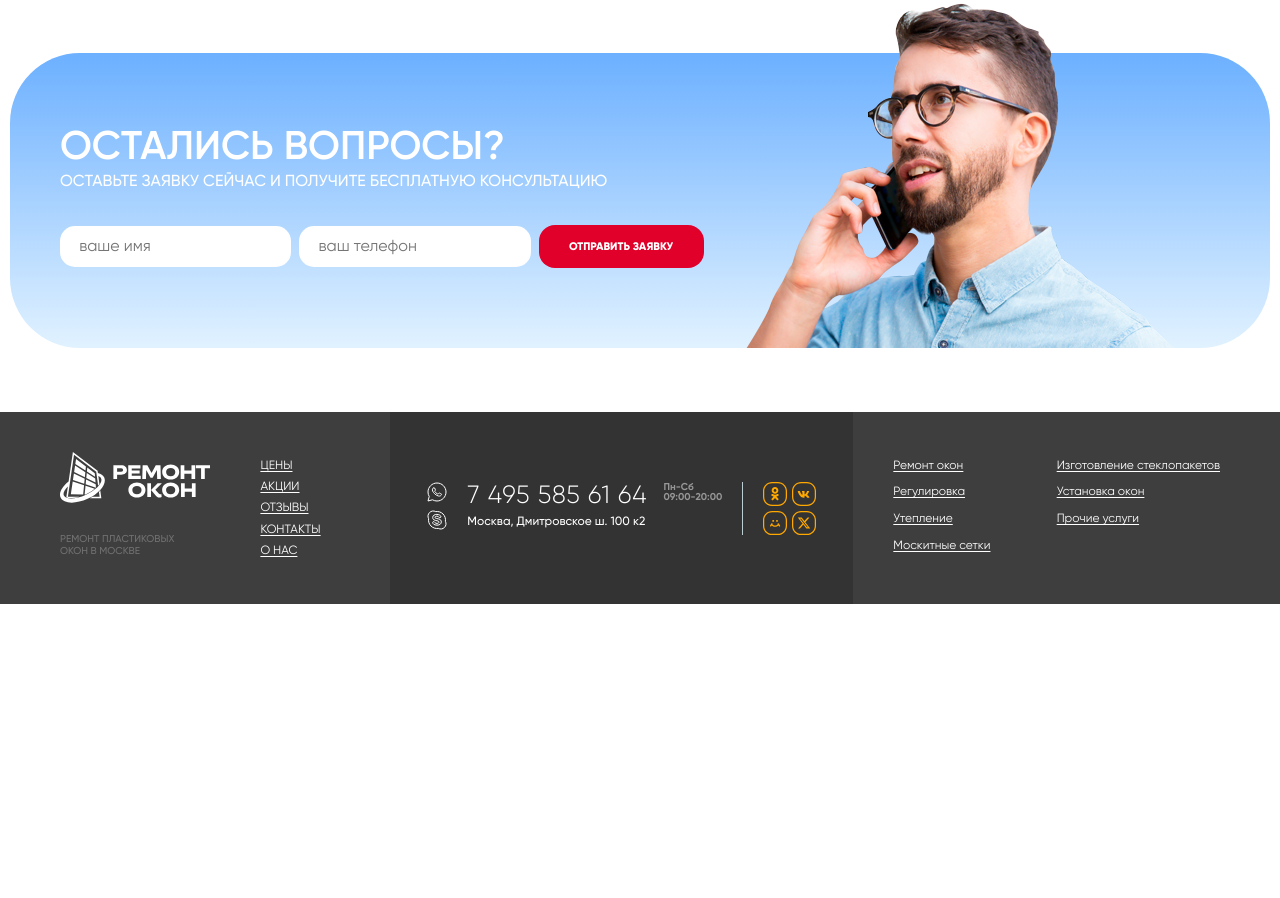
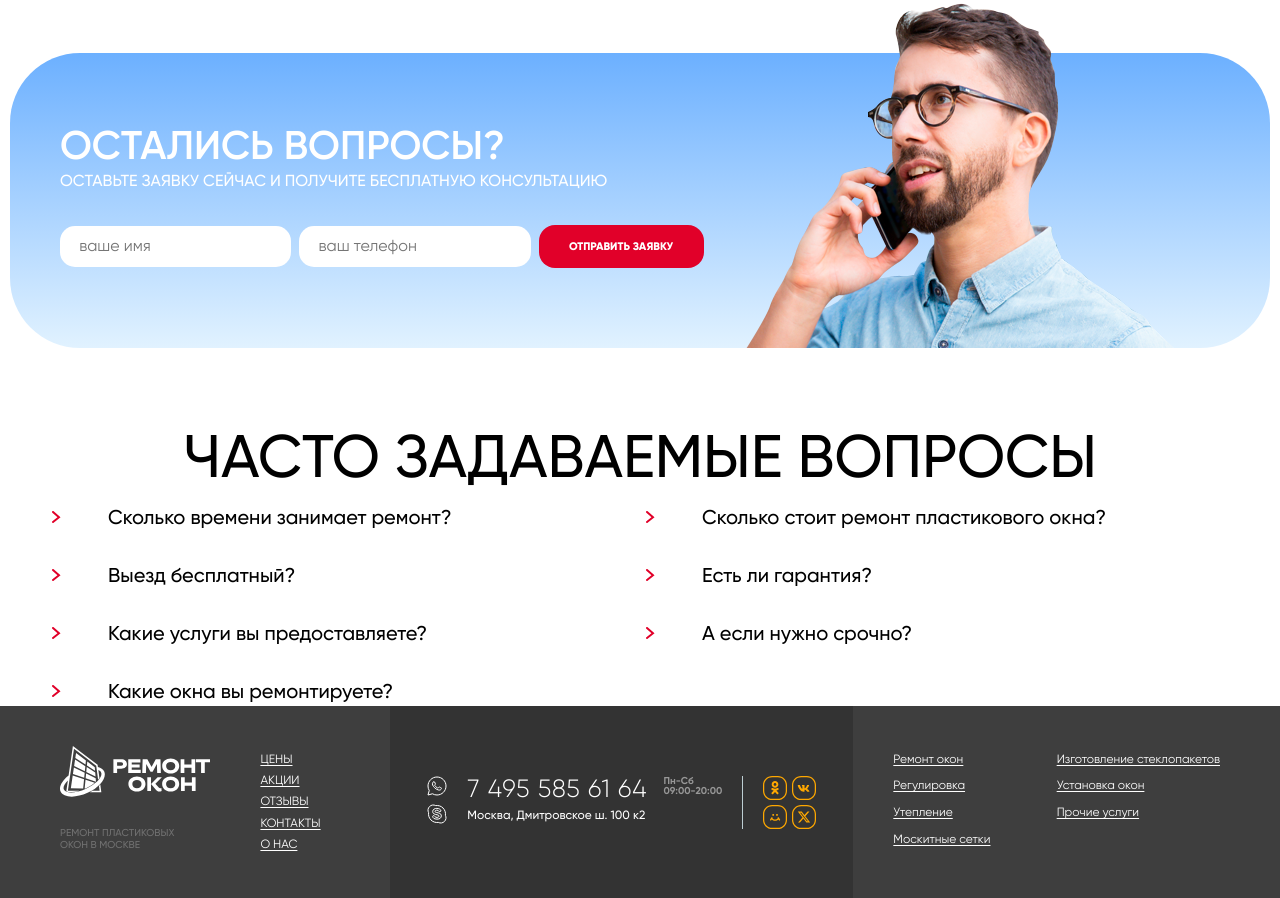
Before and after one commit to KharlamovEgor/repair, a website built with Vite: page src/index.html in a window 1280 px wide. Shown: the part 4578-5476 px from the top of the page. Before the commit the page ends 5182 px from the top, so only its background shows below. Built offline with nearby package versions, Linux system fonts and the light colour scheme.

Commit message:
faq is added

```diff
--- a/src/css/style.css
+++ b/src/css/style.css
@@ -737,6 +737,65 @@ button {
   padding-bottom: 5em;
 }
 
+/*FAQ*/
+
+.faq__title {
+  text-align: center;
+}
+
+.faq__grid {
+  display: grid;
+  grid-template-columns: 1fr 1fr;
+  gap: 1.75em;
+}
+
+.faq__grid-item {
+  padding-left: 3em;
+}
+
+.faq__grid-title {
+  font-weight: 500;
+  font-size: 1.25rem;
+  color: var(--dark-color);
+  position: relative;
+
+  &::before {
+    content: url(../images/red-arrow.svg);
+    position: absolute;
+    transform: rotate(-90deg);
+    left: -3em;
+    top: 0;
+  }
+}
+
+.faq__grid-text {
+  max-height: 0;
+  overflow: hidden;
+  transition: all 0.5s ease-in;
+  color: var(--text-color-alt);
+  font-size: 1rem;
+  font-weight: 500;
+
+  p {
+    padding-top: 1.25em;
+  }
+}
+
+.faq__grid-item.open .faq__grid-text {
+  max-height: 100px;
+}
+
+.faq__grid-item.open .faq__grid-title {
+  font-weight: 700;
+  &::before {
+    content: url(../images/red-arrow.svg);
+    position: absolute;
+    transform: rotate(0deg);
+    left: -3em;
+    top: 0;
+  }
+}
+
 /*FOOTER*/
 
 .footer {
--- a/src/index.html
+++ b/src/index.html
@@ -1,4 +1,4 @@
-<!DOCTYPE html>
+<!doctype html>
 <html lang="ru">
   <head>
     <meta charset="UTF-8" />
@@ -752,6 +752,82 @@
           </div>
         </div>
       </section>
+      <section class="faq">
+        <div class="container">
+          <div class="faq__inner">
+            <h3 class="title faq__title">Часто задаваемые вопросы</h3>
+            <div class="faq__grid">
+              <div class="faq__grid-item">
+                <h4 class="faq__grid-title">
+                  Сколько времени занимает ремонт?
+                </h4>
+                <div class="faq__grid-text">
+                  <p>
+                    Среднее время работы ремонта или замена фурнитуры на
+                    пластиковом окне от 20 до 40 минут.
+                  </p>
+                </div>
+              </div>
+              <div class="faq__grid-item">
+                <h4 class="faq__grid-title">
+                  Сколько стоит ремонт пластикового окна?
+                </h4>
+                <div class="faq__grid-text">
+                  <p>
+                    Среднее время работы ремонта или замена фурнитуры на
+                    пластиковом окне от 20 до 40 минут.
+                  </p>
+                </div>
+              </div>
+              <div class="faq__grid-item">
+                <h4 class="faq__grid-title">Выезд бесплатный?</h4>
+                <div class="faq__grid-text">
+                  <p>
+                    Среднее время работы ремонта или замена фурнитуры на
+                    пластиковом окне от 20 до 40 минут.
+                  </p>
+                </div>
+              </div>
+              <div class="faq__grid-item">
+                <h4 class="faq__grid-title">Есть ли гарантия?</h4>
+                <div class="faq__grid-text">
+                  <p>
+                    Среднее время работы ремонта или замена фурнитуры на
+                    пластиковом окне от 20 до 40 минут.
+                  </p>
+                </div>
+              </div>
+              <div class="faq__grid-item">
+                <h4 class="faq__grid-title">Какие услуги вы предоставляете?</h4>
+                <div class="faq__grid-text">
+                  <p>
+                    Среднее время работы ремонта или замена фурнитуры на
+                    пластиковом окне от 20 до 40 минут.
+                  </p>
+                </div>
+              </div>
+              <div class="faq__grid-item">
+                <h4 class="faq__grid-title">А если нужно срочно?</h4>
+                <div class="faq__grid-text">
+                  <p>
+                    Среднее время работы ремонта или замена фурнитуры на
+                    пластиковом окне от 20 до 40 минут.
+                  </p>
+                </div>
+              </div>
+              <div class="faq__grid-item">
+                <h4 class="faq__grid-title">Какие окна вы ремонтируете?</h4>
+                <div class="faq__grid-text">
+                  <p>
+                    Среднее время работы ремонта или замена фурнитуры на
+                    пластиковом окне от 20 до 40 минут.
+                  </p>
+                </div>
+              </div>
+            </div>
+          </div>
+        </div>
+      </section>
     </main>
     <footer class="footer">
       <div class="footer__container container">
--- a/src/js/script.js
+++ b/src/js/script.js
@@ -1 +1,9 @@
 'use strict';
+
+const faqItems = document.querySelectorAll('.faq__grid-item');
+
+faqItems.forEach((faqItem) => {
+  faqItem.children[0].addEventListener('click', () => {
+    faqItem.classList.toggle('open');
+  });
+});
```
Also changed, not shown: src/images/red-arrow.svg (added).
